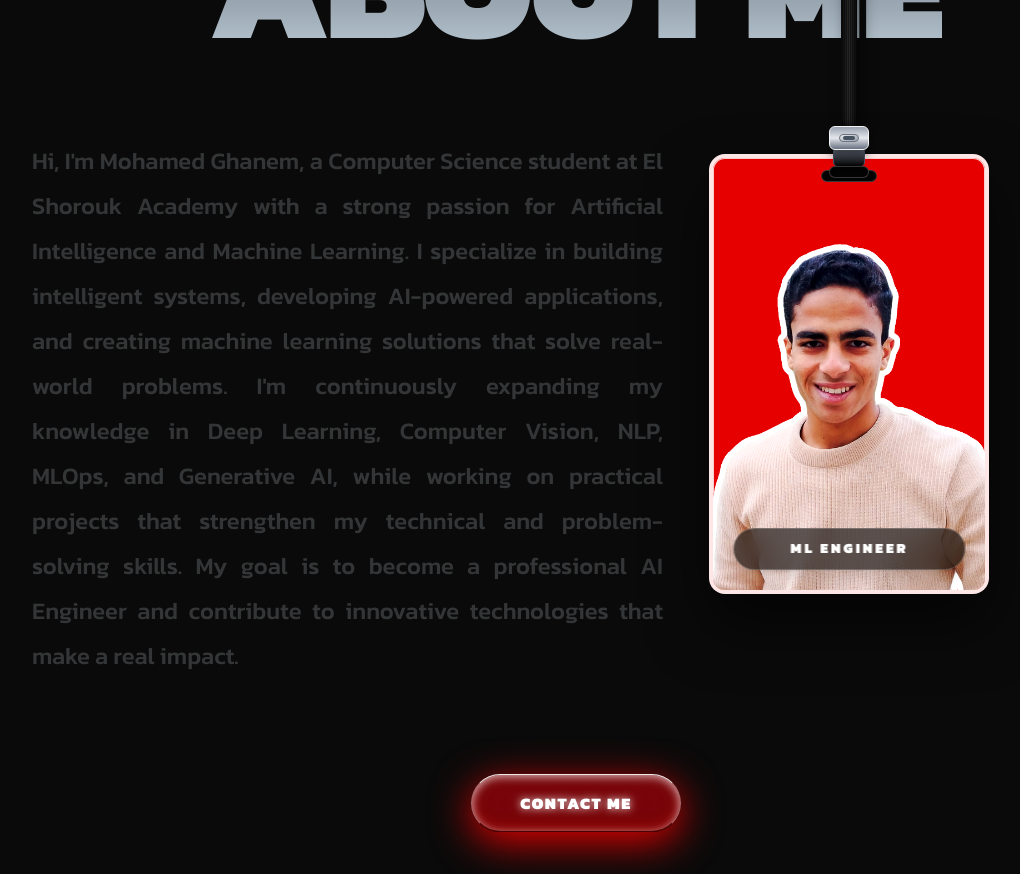
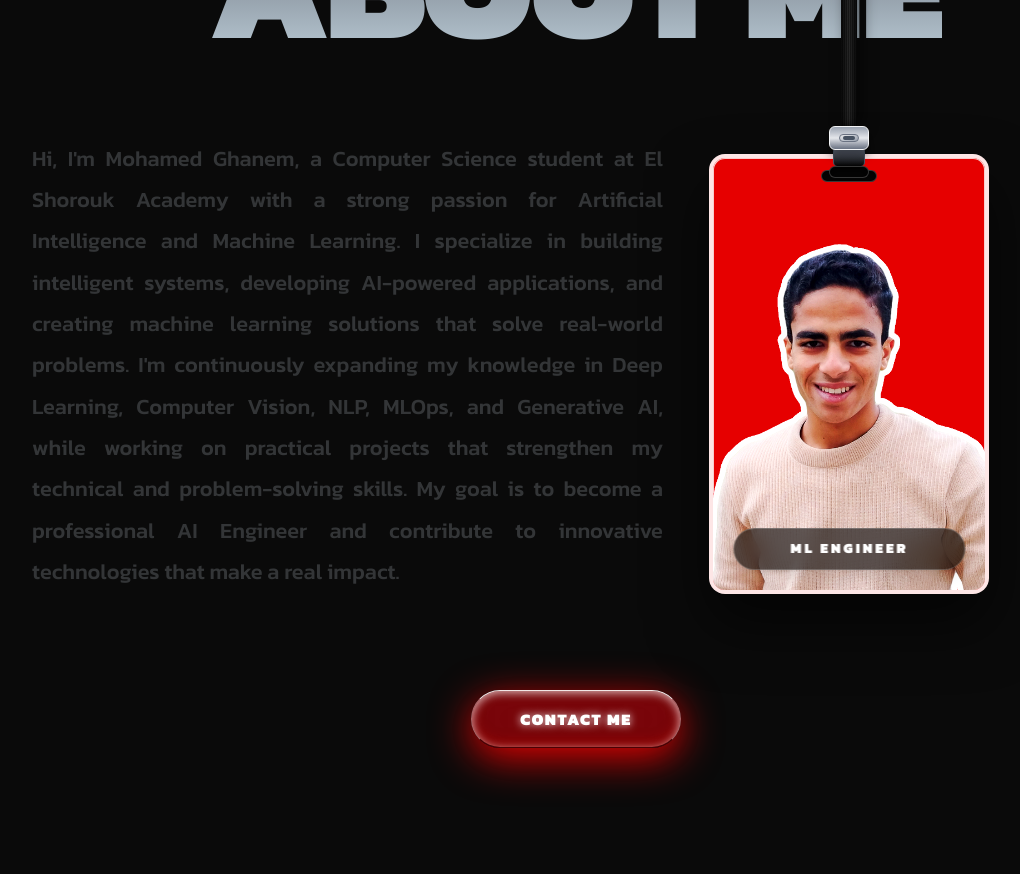
Before and after one commit to MohamedGhanem-CS/portfolio, a React (Vite) app: page / in a window 1280 px wide. Shown: the part 1020-1894 px from the top of the page, without its empty margins (64-1084 px from the left). Built offline with nearby package versions, Linux system fonts and the light colour scheme; no server answers; the database is empty.

Commit message:
style: slightly reduce text size in about section

```diff
--- a/src/sections/AboutSection.tsx
+++ b/src/sections/AboutSection.tsx
@@ -25,7 +25,7 @@ export const AboutSection = () => {
 
         {/* Left Side: Text */}
         <div className="flex flex-col items-center lg:items-start w-full lg:w-[60%] text-center lg:text-left z-20 relative">
-          <div className="w-full text-[clamp(1.22rem,1.85vw,1.68rem)] lg:min-h-[440px] flex flex-col justify-center lg:mt-3">
+          <div className="w-full text-[clamp(1.15rem,1.7vw,1.6rem)] lg:min-h-[440px] flex flex-col justify-center lg:mt-3">
             <AnimatedText
               text={content?.description || "Hi, I'm Mohamed Ghanem, a Computer Science student at El Shorouk Academy with a strong passion for Artificial Intelligence and Machine Learning. I specialize in building intelligent systems, developing AI-powered applications, and creating machine learning solutions that solve real-world problems. I'm continuously expanding my knowledge in Deep Learning, Computer Vision, NLP, MLOps, and Generative AI, while working on practical projects that strengthen my technical and problem-solving skills. My goal is to become a professional AI Engineer and contribute to innovative technologies that make a real impact."}
               className="text-[#D7E2EA] font-medium leading-[1.9] text-justify [text-align-last:center] lg:[text-align-last:left] whitespace-normal"
```
